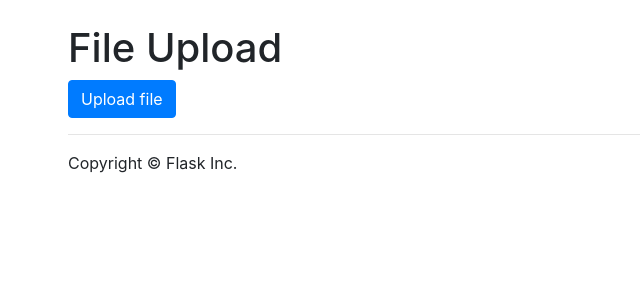
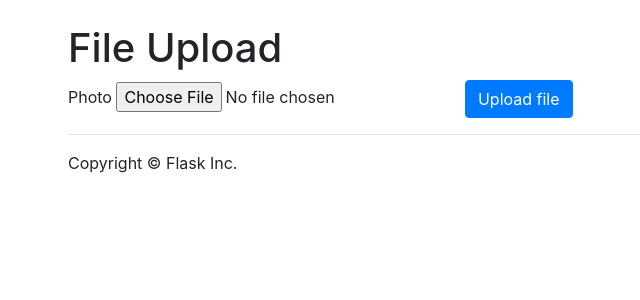
Before and after one commit to paulp1995/info3180_lab4, a Flask app: page /upload in a window 1280 px wide. Shown: the part 56-356 px from the top of the page, without its empty margins (17-657 px from the left). Run offline with Flask 2, Linux system fonts and the light colour scheme; the visitor is signed in with stand-in values (Sample User, id 1); some libraries are stand-ins or nearby versions.

Commit message:
Exercise 1

```diff
--- a/app/__init__.py
+++ b/app/__init__.py
@@ -7,6 +7,9 @@ PASSWORD = 'password123'
 # SECRET_KEY is needed for session security, the flash() method in this case stores the message in a session
 SECRET_KEY = 'Sup3r$3cretkey'
 
+
 app = Flask(__name__)
 app.config.from_object(__name__)
+app.config['UPLOAD_FOLDER'] = "/app/static/uploads"
+
 from app import views
--- /dev/null
+++ b/app/forms.py
@@ -0,0 +1,7 @@
+from flask_wtf import FlaskForm
+from flask_wtf.file import FileField, FileRequired, FileAllowed
+from wtforms import StringField, TextField
+from wtforms.validators import DataRequired
+
+class UploadForm(FlaskForm):
+    photo = FileField('Photo', validators=[FileRequired(), FileAllowed(['jpg', 'png', 'Images Only'])])
--- a/app/templates/upload.html
+++ b/app/templates/upload.html
@@ -6,9 +6,12 @@
 {% include 'flash_messages.html' %}
 
 {# Add the appropriate method and enctype attributes to the form tag to allow for file uploads #}
-<form action="{{ url_for('upload') }}">
+<form action="{{ url_for('upload') }}" method="POST" enctype="multipart/form-data">
+  {{ form.csrf_token}}
 
   {# Add the file upload field as you learnt for Flask-WTF #}
+  {{ form.photo.label }}
+  {{ form.photo(class="fm-control")}}
 
   <button type="submit" name="submit" class="btn btn-primary">Upload file</button>
 </form>
--- a/app/views.py
+++ b/app/views.py
@@ -8,6 +8,7 @@ import os
 from app import app
 from flask import render_template, request, redirect, url_for, flash, session, abort
 from werkzeug.utils import secure_filename
+from forms import UploadForm
 
 
 ###
@@ -31,16 +32,21 @@ def upload():
     if not session.get('logged_in'):
         abort(401)
 
+    form = UploadForm()
+
     # Instantiate your form class
 
     # Validate file upload on submit
-    if request.method == 'POST':
+    if request.method == 'POST' and form.validate_on_submit():
+        photo = form.photo.data
+        filename = secure_filename(photo.filename)
+        photo.save(os.path.join(app.config['UPLOAD_FOLDER'], filename))
         # Get file data and save to your uploads folder
 
         flash('File Saved', 'success')
         return redirect(url_for('home'))
-
-    return render_template('upload.html')
+    flash_errors(form)
+    return render_template('upload.html', form=form)
 
 
 @app.route('/login', methods=['POST', 'GET'])
```
